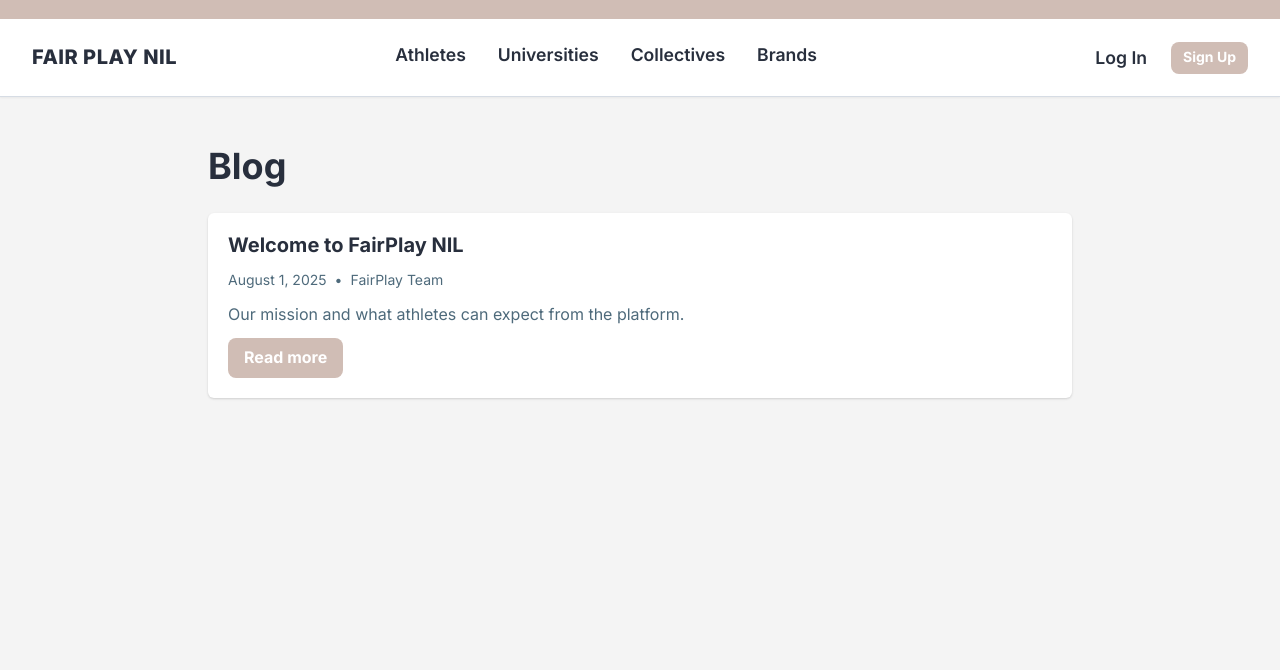
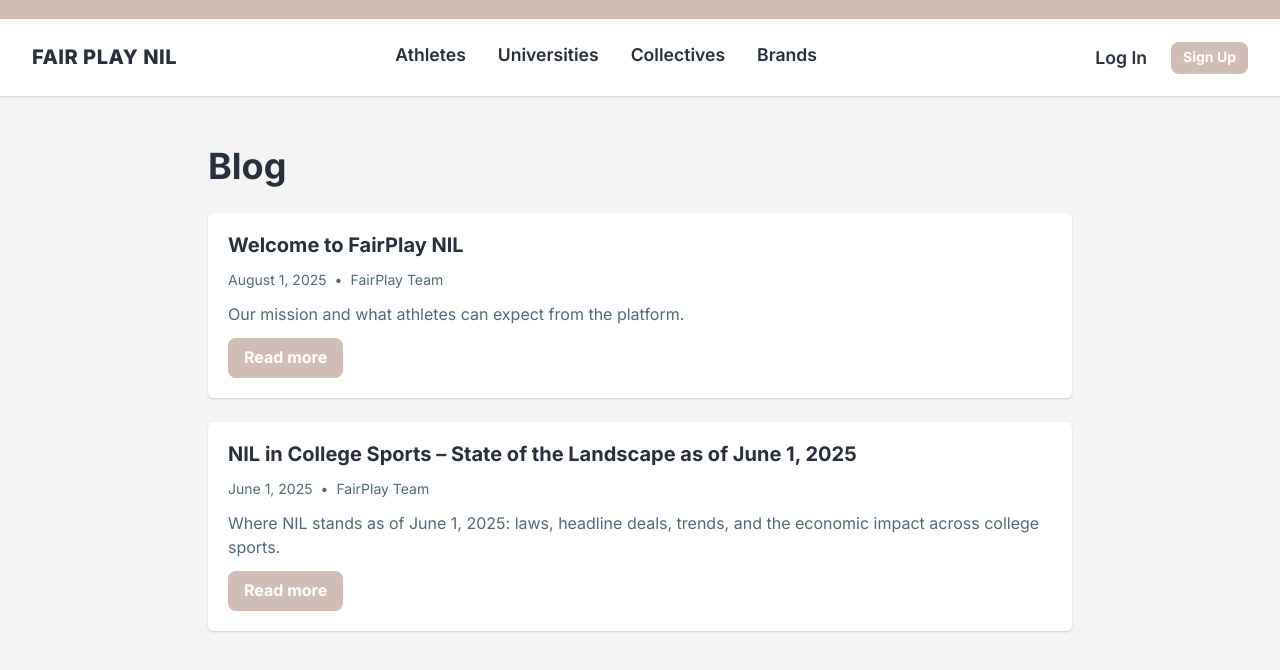
Before and after one commit to justinw2211/fairplay-nil, a React (Vite) app in the folder frontend/: page /blog in a window 1280 px wide. Shown: the top 670 px of the page. Built offline with nearby package versions, Linux system fonts and the light colour scheme; no server answers.

Commit message:
content(blog): restore article 'NIL in College Sports – State of the Landscape as of June 1, 2025'

```diff
--- a/frontend/src/data/blogPosts.js
+++ b/frontend/src/data/blogPosts.js
@@ -8,6 +8,22 @@ export const blogPosts = [
     content: [
       'Welcome to FairPlay NIL — a platform designed to help student‑athletes manage deals, stay compliant, and understand fair value.',
       'This blog will share guidance, platform updates, and stories from the NIL ecosystem. Subscribe and check back for more posts.'
+    ].join('\n\n'),
+    coverImage: null
+  }
+  ,
+  {
+    slug: 'nil-landscape-june-2025',
+    title: 'NIL in College Sports – State of the Landscape as of June 1, 2025',
+    date: '2025-06-01',
+    author: 'FairPlay Team',
+    excerpt: 'Where NIL stands as of June 1, 2025: laws, headline deals, trends, and the economic impact across college sports.',
+    content: [
+      'Introduction\nNearly two years after the NCAA’s decision to allow athletes to profit from their Name, Image, and Likeness (NIL), college sports has entered a new era. This piece reviews the landscape up to June 1, 2025 — legal developments, headline deals, key trends, and economic impacts — with analysis on what it means.',
+      'Legal and Legislative Updates\nThe NCAA’s July 1, 2021 interim policy opened NIL nationwide while deferring to state laws, creating a patchwork across 30+ states. By 2023–2024, calls for a uniform standard grew as inducement‑like promises and uneven enforcement surfaced. As of mid‑2025 no federal bill has passed; several proposals exist. The NCAA added transparency (reporting, disclosures) and clarified collective definitions, but enforcement remains limited.',
+      'High‑Profile Deals\nSeven‑figure packages emerged for elite football QBs, while women’s sports surged via social reach — LSU’s Livvy Dunne and Iowa’s Caitlin Clark became major earners. Teamwide/group licensing grew (e.g., EA Sports College Football payouts). Many athletes launched businesses and content brands. Most earnings are concentrated among stars, with a long tail of modest local deals.',
+      'Trends\nBooster‑funded collectives dominate NIL spend and often function like quasi‑payroll, fueling recruiting/pay‑for‑play concerns. The transfer portal plus NIL resembles free agency; transfers often increase earnings. Positives: athlete education (contracts, taxes, branding) and improved retention as some stars stay in school longer. Challenges: competitive balance, locker‑room dynamics, compliance gray zones, and disparities between well‑funded programs and the rest.',
+      'Economic Impacts\nBooster dollars are redirected from facilities/endowments toward NIL, so ADs plan around an effective NIL budget. Benefits include keeping stars longer and amplifying university brand reach; risks include widening haves vs. have‑nots and pressure on non‑revenue sports. A sustainable model likely lies between free‑for‑all and old amateurism: clear rules, transparency, protections — without rolling back athlete rights.'
     ].join('\n\n'),
     coverImage: null
   }
```
